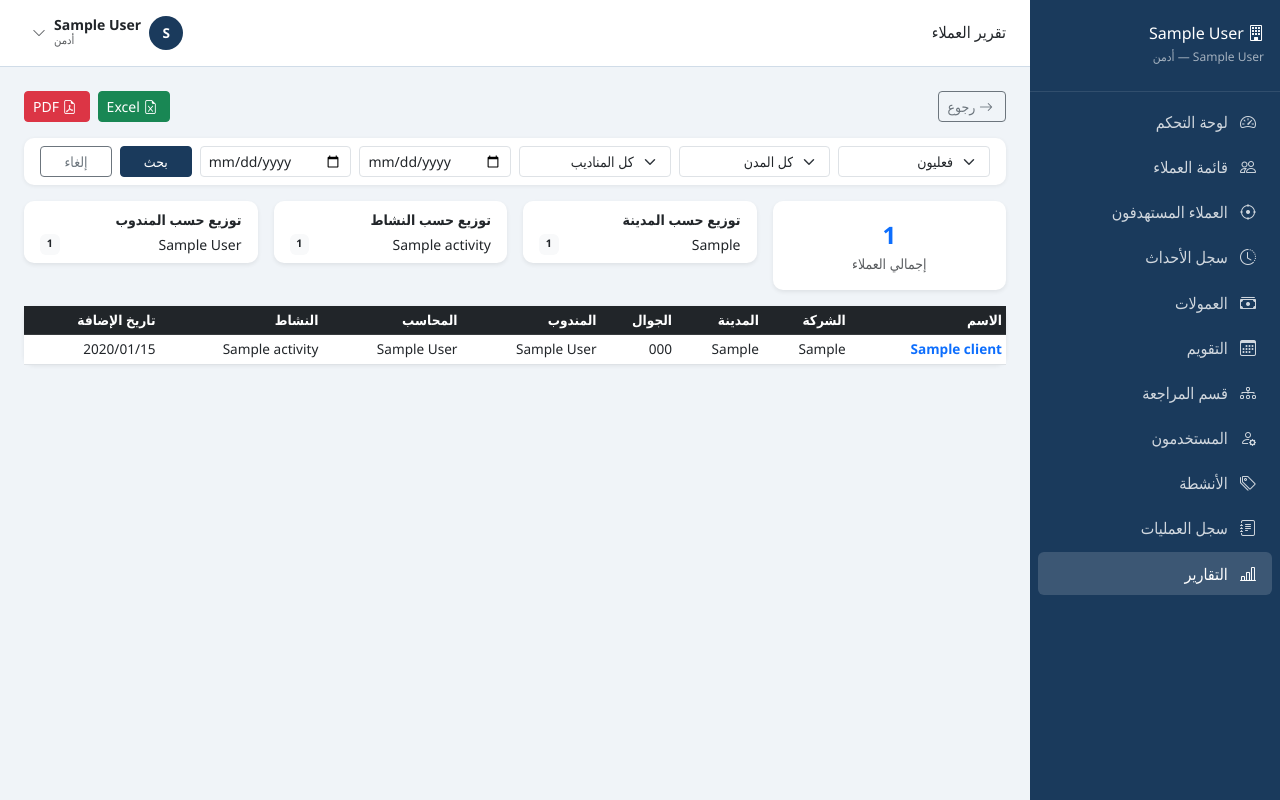
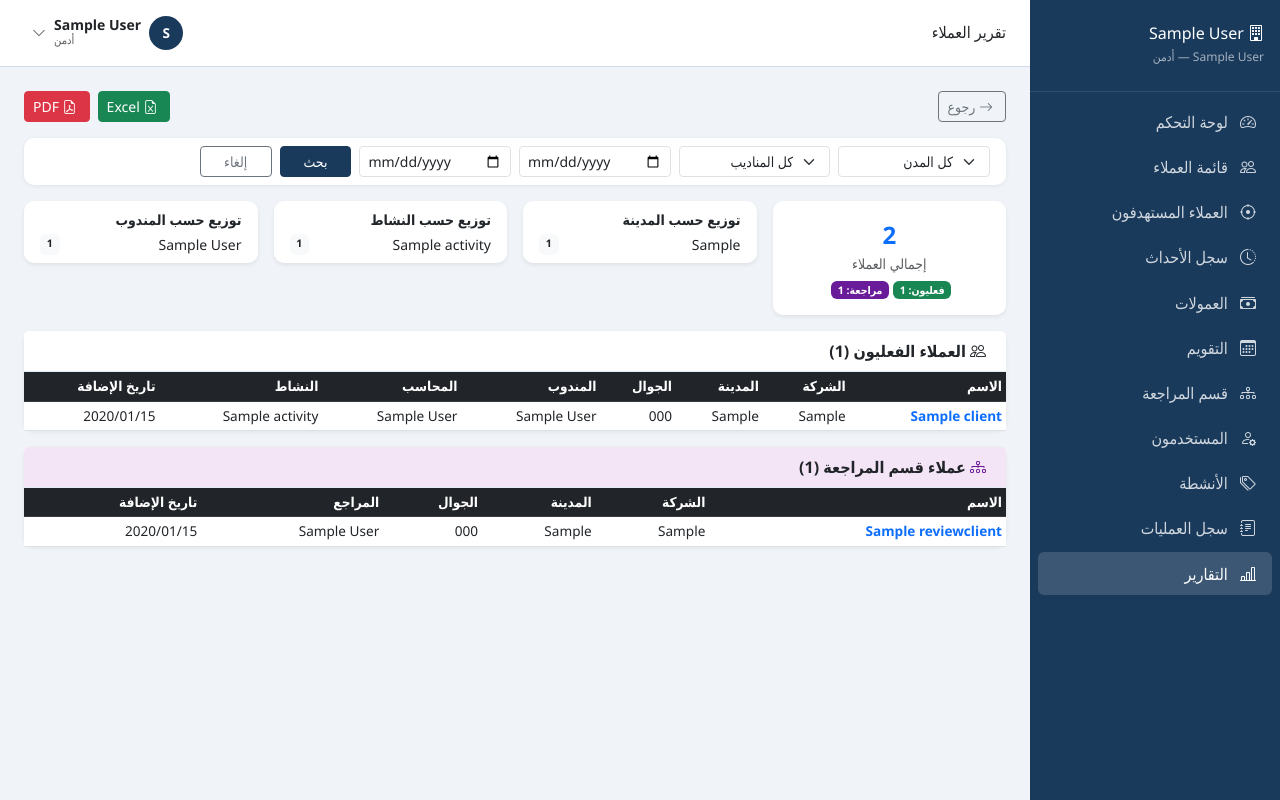
Before and after one commit to mustakur-php/finance, a Django app: page /reports/clients/ in a window 1280 px wide. Run offline with Django 5.2, Linux system fonts and the light colour scheme; a user stored in the database is signed in; tables that the repository leaves empty hold one stand-in row (values such as "Sample post"); parts of the project's set-up code (start-up, migrations or seed data) failed here and were passed over.

Commit message:
feat: complete audit logging for all system actions and update clients report
- Add audit logging for visits (create, edit)
- Add audit logging for client conversions (targeted → actual/review)
- Add audit logging for client delete and workflow client delete
- Add audit logging for workflow stage updates (complete, approve, reject)
- Add audit logging for workflow client edit and change reviewer
- Add audit logging for profile edit, password change, user toggle
- Update clients report to show both actual and review section clients
- Fix duplicate cities in report filter using sorted(set(...))
- Remove type filter dropdown from clients report

Co-Authored-By: Claude Sonnet 4.6 <noreply@anthropic.com>

```diff
--- a/reports/views.py
+++ b/reports/views.py
@@ -99,14 +99,15 @@ def reports_home(request):
 def report_clients(request):
     from clients.models import Client, Activity
     from accounts.models import User
+    from workflow.models import ReviewClient
 
     tenant = request.user.tenant
     date_from, date_to = _date_filters(request)
-    city_filter    = request.GET.get('city', '')
-    sales_filter   = request.GET.get('sales', '')
-    type_filter    = request.GET.get('type', 'actual')
+    city_filter  = request.GET.get('city', '')
+    sales_filter = request.GET.get('sales', '')
 
-    qs = Client.objects.filter(tenant=tenant, is_active=True, client_type=type_filter)
+    # العملاء الفعليون
+    qs = Client.objects.filter(tenant=tenant, is_active=True, client_type='actual')
     if date_from:
         qs = qs.filter(created_at__date__gte=date_from)
     if date_to:
@@ -116,22 +117,36 @@ def report_clients(request):
     if sales_filter:
         qs = qs.filter(assigned_sales_id=sales_filter)
 
+    # عملاء المراجعة
+    review_qs = ReviewClient.objects.filter(tenant=tenant)
+    if date_from:
+        review_qs = review_qs.filter(created_at__date__gte=date_from)
+    if date_to:
+        review_qs = review_qs.filter(created_at__date__lte=date_to)
+    if city_filter:
+        review_qs = review_qs.filter(city=city_filter)
+
     by_city     = qs.values('city').annotate(count=Count('id')).order_by('-count')
     by_activity = qs.values('activity__name').annotate(count=Count('id')).order_by('-count')
     by_sales    = qs.values('assigned_sales__first_name','assigned_sales__last_name','assigned_sales__username').annotate(count=Count('id')).order_by('-count')
-    cities      = Client.objects.filter(tenant=tenant, is_active=True).exclude(city='').values_list('city', flat=True).distinct()
+    cities      = sorted(set(
+        Client.objects.filter(tenant=tenant, is_active=True, client_type='actual').exclude(city='').values_list('city', flat=True)
+    ))
     sales_users = User.objects.filter(tenant=tenant, role='sales', is_active=True)
 
     return render(request, 'reports/clients.html', {
         'clients': qs.select_related('assigned_sales','assigned_accountant','activity'),
-        'total': qs.count(),
+        'review_clients': review_qs.select_related('assigned_reviewer'),
+        'total': qs.count() + review_qs.count(),
+        'total_actual': qs.count(),
+        'total_review': review_qs.count(),
         'by_city': by_city,
         'by_activity': by_activity,
         'by_sales': by_sales,
         'cities': cities,
         'sales_users': sales_users,
         'filters': {'date_from': date_from, 'date_to': date_to,
-                    'city': city_filter, 'sales': sales_filter, 'type': type_filter},
+                    'city': city_filter, 'sales': sales_filter},
     })
 
 
--- a/templates/reports/clients.html
+++ b/templates/reports/clients.html
@@ -15,12 +15,6 @@
 <div class="card mb-3">
     <div class="card-body py-2">
         <form method="get" class="row g-2 align-items-end">
-            <div class="col-md-2">
-                <select name="type" class="form-select form-select-sm">
-                    <option value="actual" {% if filters.type == 'actual' %}selected{% endif %}>فعليون</option>
-                    <option value="potential" {% if filters.type == 'potential' %}selected{% endif %}>مستهدفون</option>
-                </select>
-            </div>
             <div class="col-md-2">
                 <select name="city" class="form-select form-select-sm">
                     <option value="">كل المدن</option>
@@ -43,14 +37,26 @@
 
 <!-- ملخص -->
 <div class="row g-3 mb-3">
-    <div class="col-md-3"><div class="card text-center border-0 shadow-sm"><div class="card-body py-3"><div class="fs-4 fw-bold text-primary">{{ total }}</div><div class="small text-muted">إجمالي العملاء</div></div></div></div>
+    <div class="col-md-3">
+        <div class="card text-center border-0 shadow-sm">
+            <div class="card-body py-3">
+                <div class="fs-4 fw-bold text-primary">{{ total }}</div>
+                <div class="small text-muted">إجمالي العملاء</div>
+                <div class="small mt-1">
+                    <span class="badge bg-success">فعليون: {{ total_actual }}</span>
+                    <span class="badge ms-1" style="background:#6a1b9a">مراجعة: {{ total_review }}</span>
+                </div>
+            </div>
+        </div>
+    </div>
     <div class="col-md-3"><div class="card border-0 shadow-sm"><div class="card-body py-2"><div class="small fw-bold mb-1">توزيع حسب المدينة</div>{% for r in by_city|slice:":5" %}<div class="d-flex justify-content-between small"><span>{{ r.city|default:"غير محدد" }}</span><span class="badge bg-light text-dark">{{ r.count }}</span></div>{% endfor %}</div></div></div>
     <div class="col-md-3"><div class="card border-0 shadow-sm"><div class="card-body py-2"><div class="small fw-bold mb-1">توزيع حسب النشاط</div>{% for r in by_activity|slice:":5" %}<div class="d-flex justify-content-between small"><span>{{ r.activity__name|default:"غير محدد" }}</span><span class="badge bg-light text-dark">{{ r.count }}</span></div>{% endfor %}</div></div></div>
     <div class="col-md-3"><div class="card border-0 shadow-sm"><div class="card-body py-2"><div class="small fw-bold mb-1">توزيع حسب المندوب</div>{% for r in by_sales|slice:":5" %}<div class="d-flex justify-content-between small"><span>{{ r.assigned_sales__first_name }} {{ r.assigned_sales__last_name }}</span><span class="badge bg-light text-dark">{{ r.count }}</span></div>{% endfor %}</div></div></div>
 </div>
 
-<!-- جدول -->
-<div class="card">
+<!-- جدول العملاء الفعليين -->
+<div class="card mb-3">
+    <div class="card-header fw-semibold"><i class="bi bi-people me-1"></i> العملاء الفعليون ({{ total_actual }})</div>
     <div class="table-responsive">
         <table class="table table-hover table-sm align-middle mb-0" style="font-size:0.85rem">
             <thead class="table-dark">
@@ -69,7 +75,33 @@
                 <td>{{ c.created_at|date:"Y/m/d" }}</td>
             </tr>
             {% empty %}
-            <tr><td colspan="8" class="text-center text-muted py-4">لا يوجد بيانات</td></tr>
+            <tr><td colspan="8" class="text-center text-muted py-4">لا يوجد عملاء فعليون</td></tr>
+            {% endfor %}
+            </tbody>
+        </table>
+    </div>
+</div>
+
+<!-- جدول عملاء المراجعة -->
+<div class="card">
+    <div class="card-header fw-semibold" style="background:#f3e5f5"><i class="bi bi-diagram-3 me-1" style="color:#6a1b9a"></i> عملاء قسم المراجعة ({{ total_review }})</div>
+    <div class="table-responsive">
+        <table class="table table-hover table-sm align-middle mb-0" style="font-size:0.85rem">
+            <thead class="table-dark">
+                <tr><th>الاسم</th><th>الشركة</th><th>المدينة</th><th>الجوال</th><th>المراجع</th><th>تاريخ الإضافة</th></tr>
+            </thead>
+            <tbody>
+            {% for c in review_clients %}
+            <tr>
+                <td><a href="{% url 'workflow_detail' c.pk %}" class="text-decoration-none fw-semibold">{{ c.name }}</a></td>
+                <td>{{ c.company|default:"—" }}</td>
+                <td>{{ c.city|default:"—" }}</td>
+                <td>{{ c.phone|default:"—" }}</td>
+                <td>{% if c.assigned_reviewer %}{{ c.assigned_reviewer.get_full_name|default:c.assigned_reviewer.username }}{% else %}—{% endif %}</td>
+                <td>{{ c.created_at|date:"Y/m/d" }}</td>
+            </tr>
+            {% empty %}
+            <tr><td colspan="6" class="text-center text-muted py-4">لا يوجد عملاء في قسم المراجعة</td></tr>
             {% endfor %}
             </tbody>
         </table>
--- a/visits/views.py
+++ b/visits/views.py
@@ -34,6 +34,9 @@ def visit_create(request):
         visit.tenant = request.user.tenant
         visit.sales_rep = request.user
         visit.save()
+        from audit_log.utils import log_action
+        from audit_log.models import AuditLog
+        log_action(request, AuditLog.ACTION_CREATE, obj=visit)
         messages.success(request, 'تم تسجيل الزيارة بنجاح')
         return redirect('visits_list')
     return render(request, 'visits/form.html', {'form': form, 'title': 'تسجيل زيارة'})
@@ -46,6 +49,9 @@ def visit_edit(request, pk):
     form = VisitForm(request.POST or None, instance=visit, user=request.user)
     if request.method == 'POST' and form.is_valid():
         form.save()
+        from audit_log.utils import log_action
+        from audit_log.models import AuditLog
+        log_action(request, AuditLog.ACTION_UPDATE, obj=visit)
         messages.success(request, 'تم تحديث الزيارة')
         return redirect('visits_list')
     return render(request, 'visits/form.html', {'form': form, 'title': 'تعديل زيارة'})
```
Also changed, not shown: accounts/views.py (+13 -0 lines), clients/views.py (+14 -1 lines), workflow/views.py (+25 -0 lines).
